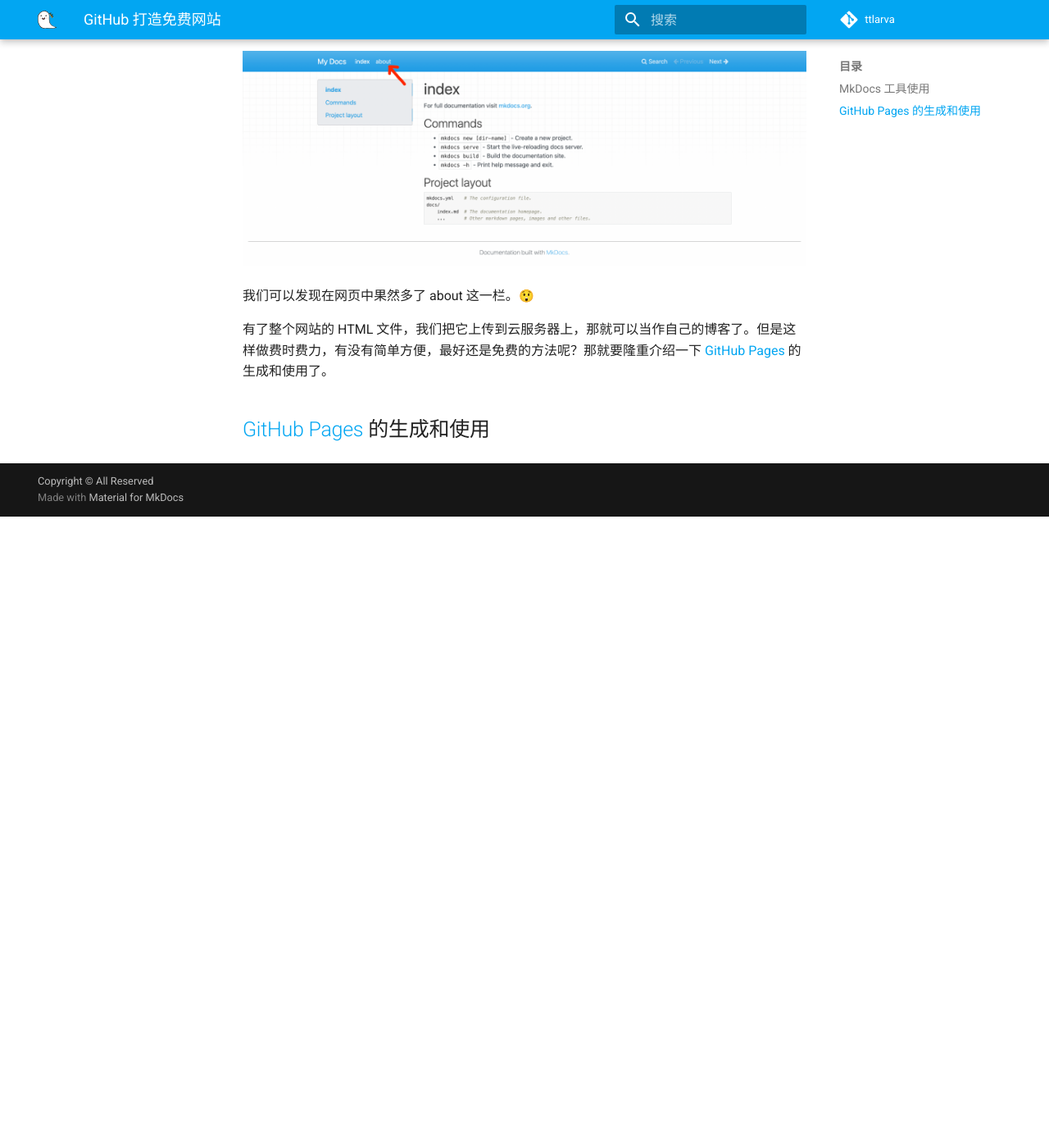
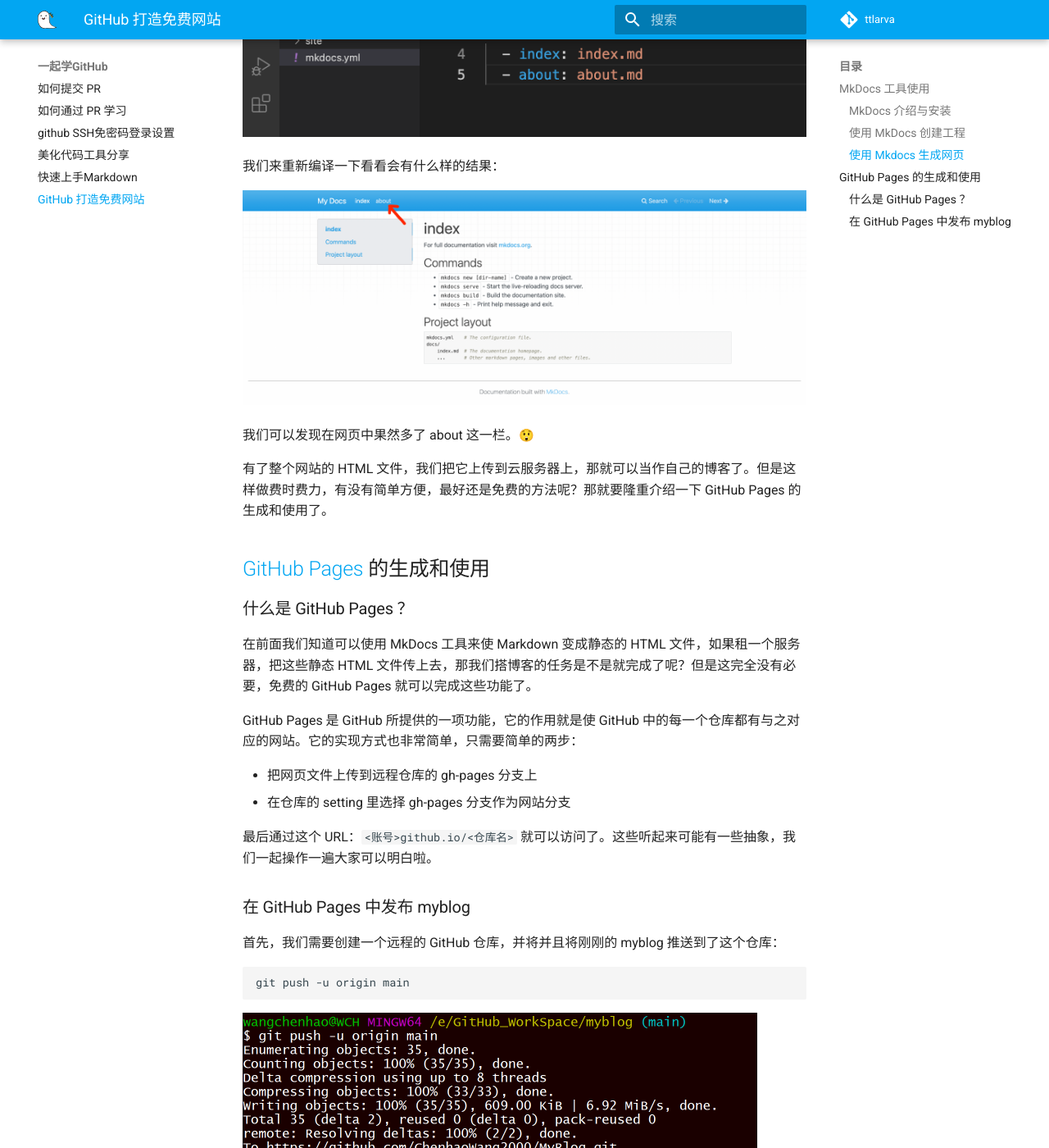
Before and after one commit to ttttLarva/Larva, an MkDocs documentation site: the page built from docs/github/06_free_website.md, in a window 1280 px wide and 1400 px high, scrolled down 3699 px. Shown: the whole window at 82% size. Built offline with MkDocs 1.6.1 and Material for MkDocs 9.7.7, drawn with Linux system fonts in a browser that asks for light colours; emoji names are drawn with the system emoji font; comment, search, counter and statistics services are not loaded; the version menu is left out; before the commit the page ends 4329 px from its top, so only the background shows below that; some of the changed text lies outside the part shown.

Commit message:
添加 06_free_website.md 中关于 GitHub Pages 的相关内容

````diff
--- a/docs/github/06_free_website.md
+++ b/docs/github/06_free_website.md
@@ -6,7 +6,7 @@
 
 
 
-很多程序员朋友都有写技术博客的习惯，包括你们现在看到的这个网站，也是小糖将视频的内容都做成了[个人网站](https://www.ttlarva.com/)。这个网站其实就对应了一个 GitHub 仓库，小糖每次提交修改到这个仓库的时候，我的网站也会被自动更新。
+很多程序员朋友都有写技术博客的习惯，包括你们现在看到的这个网站，也是我将视频的内容都做成了[个人网站](https://www.ttlarva.com/)。这个网站其实就对应了一个 GitHub 仓库，每次提交修改到这个仓库的时候，我的网站也会被自动更新。
 
 那这些是如何实现的呢？主要需要以下三个步骤：
 
@@ -21,6 +21,8 @@
 ## [MkDocs](https://www.mkdocs.org/) 工具使用
 
 
+
+### MkDocs 介绍与安装
 
 MkDocs 是一个文本工具，我们可以使用 Markdown 写文章，接着再使用 MkDocs 命令，将其转变为 HTML 文件。MkDocs 是一个 Python 包，我们可以使用 [pip](https://pypi.org/project/pip/) 来进行安装，安装命令如下：
 
@@ -38,6 +40,10 @@
 
 <img src="image/mkdocs.jpg" alt="mkdocs" style="zoom:50%;" />
 
+
+
+### 使用 MkDocs 创建工程
+
  接着，我们用 `mkdocs new` 命令来创建一个名叫 myblog 的工程:
 
 ```
@@ -51,6 +57,10 @@
 ![myblog_structure](image/myblog_structure.png)
 
 我们可以发现，myblog 目录下只有两样东西，一个是 docs 目录和一个 yaml 文件，docs 目录下存放的就是 Markdown 文件，这里也就是我们网站的内容，yaml 文件是我们工程的配置文件。
+
+
+
+### 使用 Mkdocs 生成网页
 
 接下俩，我们使用 `mkdocs build` 命令，就可以根据 yaml 文件的设置，将 Markdown 文件编译成网页 HTML 文件。 命令和运行结果如下：
 
@@ -86,8 +96,80 @@
 
 我们可以发现在网页中果然多了 about 这一栏。:astonished:
 
-有了整个网站的 HTML 文件，我们把它上传到云服务器上，那就可以当作自己的博客了。但是这样做费时费力，有没有简单方便，最好还是免费的方法呢？那就要隆重介绍一下 [GitHub Pages](https://pages.github.com/) 的生成和使用了。
+有了整个网站的 HTML 文件，我们把它上传到云服务器上，那就可以当作自己的博客了。但是这样做费时费力，有没有简单方便，最好还是免费的方法呢？那就要隆重介绍一下 GitHub Pages 的生成和使用了。
 
 
 
 ## [GitHub Pages](https://pages.github.com/) 的生成和使用
+
+
+
+### 什么是 GitHub Pages ？
+
+在前面我们知道可以使用 MkDocs 工具来使 Markdown 变成静态的 HTML 文件，如果租一个服务器，把这些静态 HTML 文件传上去，那我们搭博客的任务是不是就完成了呢？但是这完全没有必要，免费的 GitHub Pages 就可以完成这些功能了。
+
+GitHub Pages 是 GitHub 所提供的一项功能，它的作用就是使 GitHub 中的每一个仓库都有与之对应的网站。它的实现方式也非常简单，只需要简单的两步：
+
+- 把网页文件上传到远程仓库的 gh-pages 分支上
+- 在仓库的 setting 里选择 gh-pages 分支作为网站分支
+
+最后通过这个 URL：`<账号>github.io/<仓库名>` 就可以访问了。这些听起来可能有一些抽象，我们一起操作一遍大家可以明白啦。
+
+
+
+### 在 GitHub Pages 中发布 myblog
+
+首先，我们需要创建一个远程的 GitHub 仓库，并将并且将刚刚的 myblog 推送到了这个仓库：
+
+```
+git push -u origin main
+```
+
+<img src="image/WechatIMG75506.png" alt="WechatIMG75506" style="zoom:50%;" />
+
+接下来，我们创建一个 gh-pages 分支，并且切换到这个分支上：
+
+```
+git checkout -b gh-pages
+```
+
+<img src="image/WechatIMG75507.png" alt="WechatIMG75507" style="zoom:50%;" />
+
+然后使用 `mkdocs build` 命令编译得到 HTML 文件：
+
+```
+mkdocs build
+```
+
+<img src="image/WechatIMG75508.png" alt="WechatIMG75508" style="zoom:50%;" />
+
+然后我们删掉 site 这个静态网站之外的其它文件，并将 site 文件中的目录都移动到根目录，最后删除 site 文件夹：
+
+```
+rm -rf docs/ mkdocs.yml
+cp -R site/* ./
+rm -rf site/
+```
+
+我们将刚刚的改动进行 commit  和 push：
+
+```
+git commit -a -m "gh-pages start"
+git push origin gh-pages
+```
+
+<img src="image/WechatIMG75505.png" alt="WechatIMG75505" style="zoom:50%;" />
+
+接下来，我们找到远程仓库的 Settings 一栏，再找到 Pages 这一栏，就会发现有个漂亮的绿色在提示我们，我们的网站已经被发布到这个链接中了。
+
+<img src="image/github_pages.png" alt="github_pages" style="zoom:50%;" />
+
+我们点开这个[链接](https://wangchenhao00.com/MyBlog/)，就可以发现我们的博客已经成功上线了。
+
+看到这里，相信大家已经完全有能力来自己搭建一个网站了，如果不嫌麻烦的话，我们完全可以按照以下步骤来搭建网站：
+
+- 先用 Markdown 写内容
+- 再用 `mkdocs build` 编译得到 HTML 文件
+- 把 HTML 文件上传到 GitHub Pages 所在分支上
+
+但是这样的流程还是太繁琐了，我们在 GitHub 的操作上花费了太多精力。要是我们可以只管写博客，其他的工作可以自动化完成就好了。那如何做到自动化呢？请看我们接下来的介绍。
--- a/mkdocs.yml
+++ b/mkdocs.yml
@@ -107,6 +107,7 @@
       - github SSH免密码登录设置: github/03_SSH_for_github.md
       - 美化代码工具分享: github/04_beauty_code.md
       - 快速上手Markdown: github/05_get_started_with_Markdown.md
+      - GitHub 打造免费网站: github/06_free_website.md
 
     - 研究 C++ 新语法:
       - 右值引用: learn_cpp/01_rvalue_ref.md
````
Also changed, not shown: docs/github/image/WechatIMG75505.png (added), docs/github/image/WechatIMG75506.png (added), docs/github/image/WechatIMG75507.png (added), docs/github/image/WechatIMG75508.png (added), docs/github/image/WechatIMG75509.png (added), docs/github/image/WechatIMG75510.png (added), docs/github/image/github_pages.png (added).
